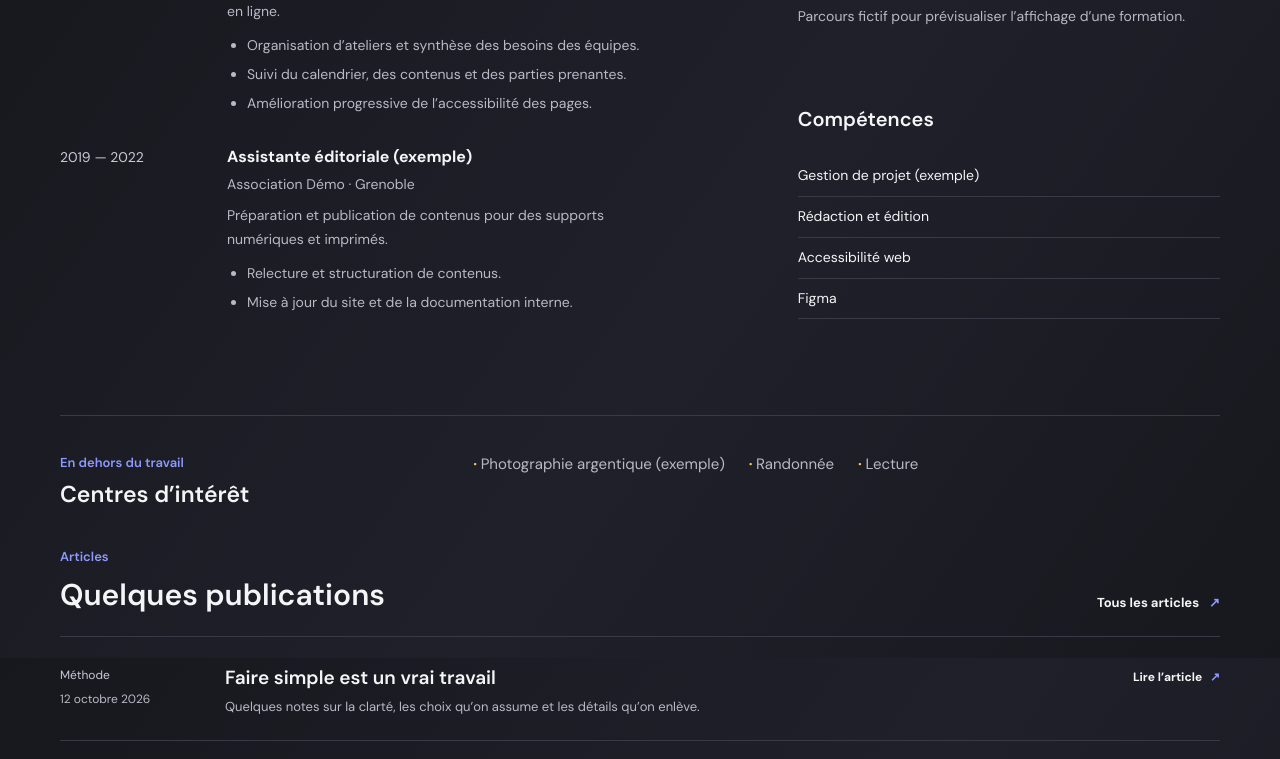
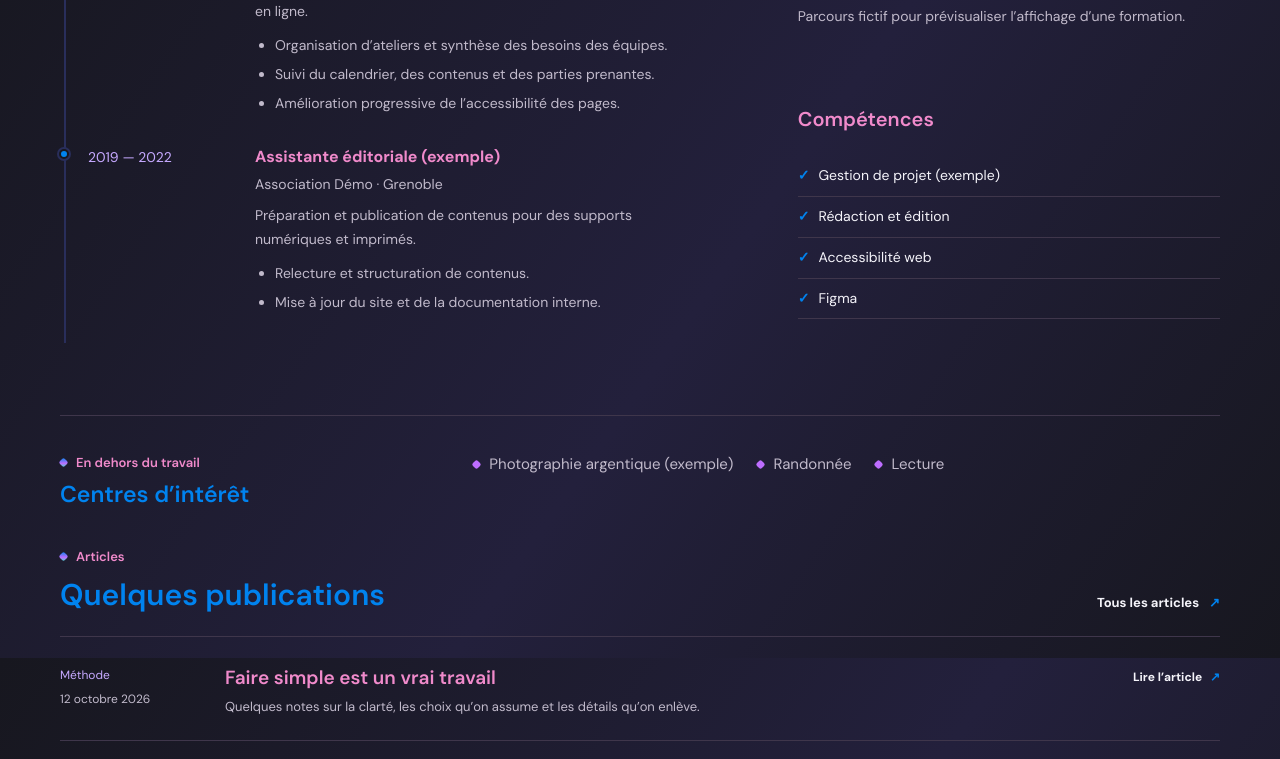
Before and after one commit to mperroteau/mperroteau.github.io, an Astro site: page / in a window 1280 px wide. Shown: the part 942-1701 px from the top of the page. Built offline with nearby package versions, Linux system fonts and the light colour scheme; Astro itself is replaced by a stand-in of ours.

Commit message:
update: modification au niveau des couleurs

```diff
--- a/src/layouts/SiteLayout.astro
+++ b/src/layouts/SiteLayout.astro
@@ -58,7 +58,8 @@ const profile = await getEntry('profile', 'profile');
         </nav>
       </header>
 
-      <main id="main-content" tabindex="-1">
+      <main>
+        <a id="main-content" class="main-content-target" href="#main-content" tabindex="-1" aria-label="Début du contenu principal"></a>
         <slot />
       </main>
 
@@ -106,32 +107,38 @@ const profile = await getEntry('profile', 'profile');
 <style is:global>
   :root {
     color-scheme: dark;
-    --paper: #17181d;
-    --ink: #f5f5f7;
-    --muted: #b7bac4;
-    --line: #383b45;
-    --accent: #8d99ff;
-    --accent-soft: #292c40;
-    --accent-cool: #c6cad5;
-    --warm: #e8ca67;
-    --panel: #202127;
-    --panel-strong: #292b33;
-    --page-wash: #20202b;
+    --paper: #17171f;
+    --ink: #f5f4fa;
+    --muted: #c1bacb;
+    --line: #3f364b;
+    --accent: #0083ef;
+    --heading-secondary: #f08acb;
+    --accent-violet: #bd6dff;
+    --accent-cyan: #45d8cd;
+    --accent-soft: #292e5b;
+    --accent-cool: #c6a9ff;
+    --warm: #bd6dff;
+    --panel: #20212d;
+    --panel-strong: #2b2541;
+    --page-wash: #23203c;
   }
 
   :root[data-theme='light'] {
     color-scheme: light;
     --paper: #ffffff;
     --ink: #202127;
-    --muted: #5d6069;
-    --line: #e1e3e8;
-    --accent: #3b4de8;
-    --accent-soft: #eff0ff;
-    --accent-cool: #515967;
-    --warm: #9a7615;
-    --panel: #f7f8fa;
-    --panel-strong: #f0f1f4;
-    --page-wash: #f1f3ff;
+    --muted: #615a68;
+    --line: #e5dce9;
+    --accent: #2d4fdb;
+    --heading-secondary: #a53d80;
+    --accent-violet: #783ac5;
+    --accent-cyan: #176f82;
+    --accent-soft: #ecebff;
+    --accent-cool: #59459e;
+    --warm: #783ac5;
+    --panel: #f7f6fc;
+    --panel-strong: #efeafa;
+    --page-wash: #f3efff;
   }
 
   *, *::before, *::after { box-sizing: border-box; }
@@ -147,6 +154,8 @@ const profile = await getEntry('profile', 'profile');
     -webkit-font-smoothing: antialiased;
     transition: background-color 200ms ease, color 200ms ease;
   }
+  h1, h2 { color: var(--accent); }
+  h3, h4 { color: var(--heading-secondary); }
   a { color: inherit; text-decoration: none; }
   a:focus-visible, button:focus-visible { outline: 3px solid var(--warm); outline-offset: 3px; }
   .skip-link {
@@ -156,12 +165,13 @@ const profile = await getEntry('profile', 'profile');
     left: 12px;
     padding: 10px 14px;
     border-radius: 6px;
-    background: var(--accent);
+    background: linear-gradient(135deg, var(--accent), var(--accent-violet) 58%, var(--accent-cyan));
     color: var(--paper);
     font-weight: 700;
     transform: translateY(-160%);
   }
   .skip-link.is-visible { transform: translateY(0); }
+  .main-content-target { position: absolute; width: 1px; height: 1px; overflow: hidden; clip: rect(0, 0, 0, 0); white-space: nowrap; }
   .site-shell { width: min(1160px, calc(100% - 64px)); margin: 0 auto; }
   .topbar {
     min-height: 84px;
@@ -177,8 +187,8 @@ const profile = await getEntry('profile', 'profile');
     aspect-ratio: 1;
     place-items: center;
     border-radius: 8px;
-    background: var(--accent-soft);
-    color: var(--accent);
+    background: var(--accent);
+    color: #fff;
     font-family: 'DM Sans', sans-serif;
     font-size: 12px;
     letter-spacing: 0;
@@ -194,14 +204,14 @@ const profile = await getEntry('profile', 'profile');
     place-items: center;
     border: 1px solid var(--line);
     border-radius: 50%;
-    background: var(--panel);
-    color: var(--ink);
+    background: var(--accent-soft);
+    color: var(--accent);
     cursor: pointer;
     font-size: 19px;
     line-height: 1;
     transition: background-color 160ms ease, border-color 160ms ease;
   }
-  .theme-toggle:hover { border-color: var(--accent); background: var(--accent-soft); }
+  .theme-toggle:hover { border-color: transparent; background: linear-gradient(135deg, var(--accent), var(--accent-violet) 58%, var(--accent-cyan)); color: #fff; }
   .site-footer {
     display: flex;
     justify-content: space-between;
@@ -214,9 +224,19 @@ const profile = await getEntry('profile', 'profile');
   .site-footer a { color: var(--ink); }
   .eyebrow, .section-kicker {
     margin: 0;
-    color: var(--accent);
+    color: var(--heading-secondary);
     font-size: 13px;
     font-weight: 600;
+  }
+  .eyebrow::before, .section-kicker::before {
+    display: inline-block;
+    width: 7px;
+    height: 7px;
+    margin: 0 9px 1px 0;
+    border-radius: 2px;
+    background: linear-gradient(135deg, var(--accent), var(--accent-violet) 58%, var(--accent-cyan));
+    content: '';
+    transform: rotate(45deg);
   }
   .section-heading { margin: 0; font-size: 30px; font-weight: 600; line-height: 1.3; }
   .text-link { display: inline-flex; align-items: center; gap: 10px; font-size: 13px; font-weight: 700; }
--- a/src/pages/index.astro
+++ b/src/pages/index.astro
@@ -133,8 +133,8 @@ function formatDate(date: string) {
   .hero h1 { margin: 8px 0; font-size: 54px; font-weight: 700; line-height: 1.15; }
   .hero-role { margin: 0; color: var(--accent); font-size: 18px; font-weight: 600; }
   .hero-location { margin: 10px 0 0; color: var(--muted); font-size: 14px; }
-  .hero-visual { position: relative; justify-self: end; width: min(100%, 380px); height: 280px; overflow: hidden; border: 1px solid var(--line); border-bottom: 3px solid var(--warm); border-radius: 10px; background-color: var(--panel); animation: arrive 650ms 80ms ease both; }
-  .hero-photo { position: absolute; inset: 0; width: 100%; height: 100%; object-fit: cover; }
+  .hero-visual { position: relative; justify-self: end; width: min(100%, 380px); height: 280px; overflow: hidden; border: 2px solid transparent; border-radius: 12px; background: linear-gradient(var(--panel), var(--panel)) padding-box, linear-gradient(135deg, var(--accent), var(--accent-violet) 58%, var(--accent-cyan)) border-box; box-shadow: 0 14px 40px #090a171f; animation: arrive 650ms 80ms ease both; }
+  .hero-photo { position: absolute; inset: 2px; width: calc(100% - 4px); height: calc(100% - 4px); border-radius: 9px; object-fit: cover; }
   .photo-caption { position: absolute; right: 12px; bottom: 12px; padding: 5px 9px; border-radius: 4px; background: #17181de8; color: #fff; font-size: 11px; }
   .visual-name { z-index: 1; color: var(--accent); font-size: 150px; font-weight: 700; line-height: 1; }
   .intro-band { display: grid; grid-template-columns: 190px 1fr; gap: 48px; align-items: start; padding: 38px 0; border-top: 1px solid var(--line); border-bottom: 1px solid var(--line); }
@@ -147,7 +147,9 @@ function formatDate(date: string) {
   .resume-grid { display: grid; grid-template-columns: 1.2fr 0.8fr; gap: 9%; padding-top: 32px; }
   .subsection-heading { margin: 0 0 20px; font-size: 20px; font-weight: 600; }
   .resume-grid-single { grid-template-columns: minmax(0, 1fr); }
-  .timeline-item { display: grid; grid-template-columns: 145px 1fr; gap: 22px; padding: 0 0 28px; }
+  .timeline { margin-left: 4px; padding-left: 22px; border-left: 2px solid var(--accent-soft); }
+  .timeline-item { position: relative; display: grid; grid-template-columns: 145px 1fr; gap: 22px; padding: 0 0 28px; }
+  .timeline-item::before { position: absolute; top: 6px; left: -29px; width: 10px; height: 10px; border: 2px solid var(--paper); border-radius: 50%; background: var(--accent); box-shadow: 0 0 0 2px var(--accent-soft); content: ''; }
   .timeline-date, .side-date { margin: 3px 0 0; color: var(--accent-cool); font-size: 14px; }
   .timeline-item h4, .education-item h4 { margin: 0; font-size: 16px; font-weight: 700; }
   .timeline-place { margin: 2px 0 8px; color: var(--muted); font-size: 14px; }
@@ -160,11 +162,12 @@ function formatDate(date: string) {
   .education-item h4 { margin-top: 5px; }
   .skill-list { margin: 0; padding: 0; list-style: none; }
   .skill-list li { padding: 8px 0; border-bottom: 1px solid var(--line); font-size: 14px; }
+  .skill-list li::before { margin-right: 9px; color: var(--accent); content: '✓'; font-weight: 700; }
   .hobbies-section { display: grid; grid-template-columns: 1fr 2fr; gap: 40px; padding: 36px 0; border-top: 1px solid var(--line); }
   .hobbies-section .section-heading { margin-top: 6px; font-size: 23px; }
   .hobby-list { display: flex; flex-wrap: wrap; gap: 10px 24px; margin: 0; padding: 0; list-style: none; }
   .hobby-list li { color: var(--muted); font-size: 15px; }
-  .hobby-list li::before { content: '· '; color: var(--warm); font-weight: 700; }
+  .hobby-list li::before { display: inline-block; width: 7px; height: 7px; margin: 0 9px 1px 0; border-radius: 2px; background: var(--warm); content: ''; transform: rotate(45deg); }
   .journal-section { padding-top: 0; }
   .post-grid { padding-top: 6px; }
   .post-card { display: grid; grid-template-columns: 140px minmax(0, 1fr) auto; gap: 0 25px; align-items: start; padding: 22px 0; border-bottom: 1px solid var(--line); }
```
